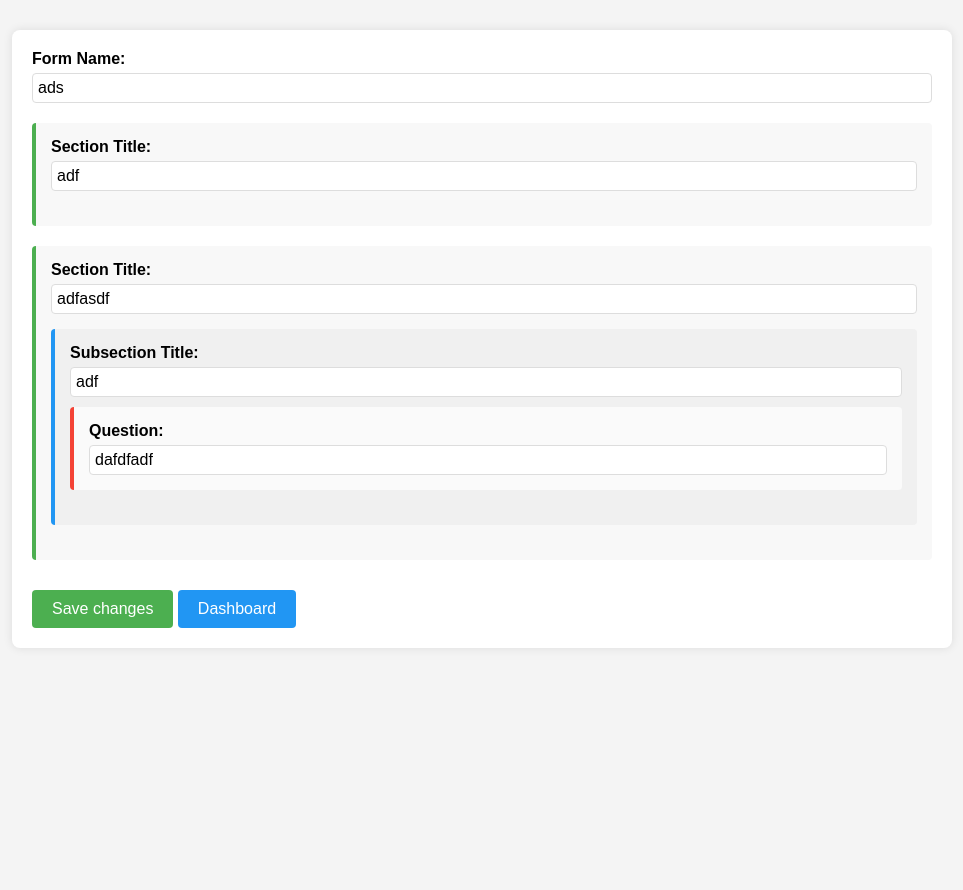
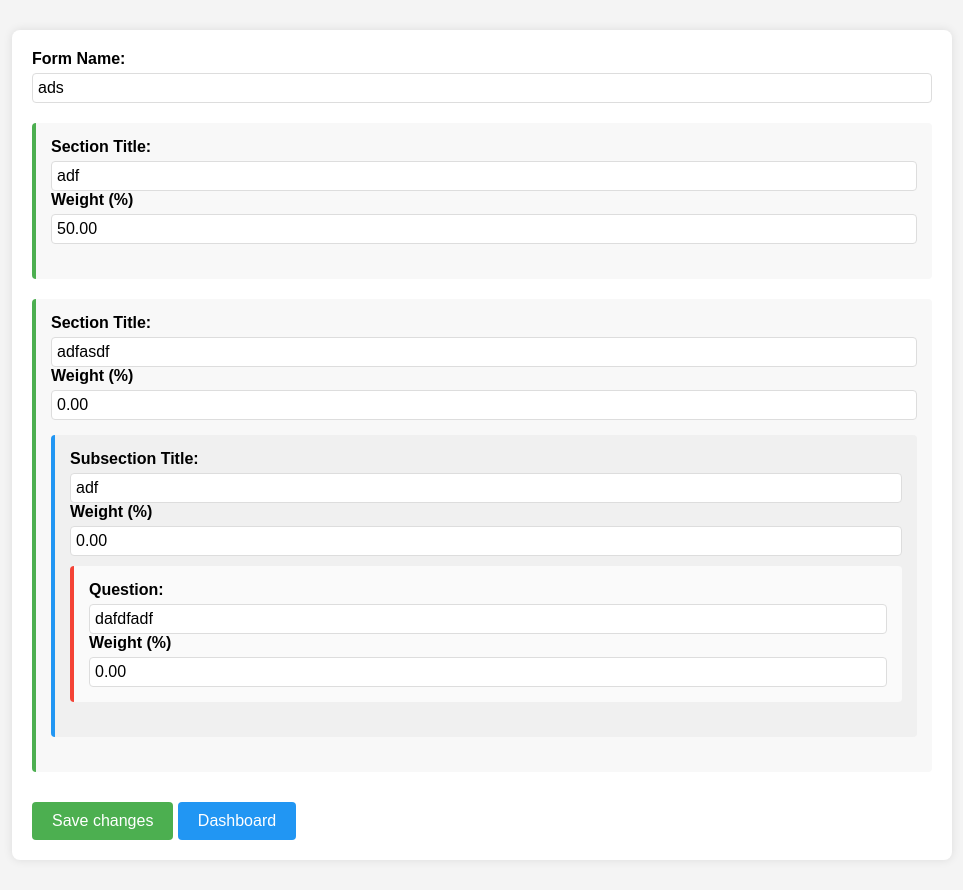
Before and after one commit to smperumalla/POCTOOL, a Django app: page /form_edit/19/ in a window 1280 px wide. Shown: the whole page, without its empty margins (158-1121 px from the left). Before the commit the page ends 628 px from the top, so only its background shows below. Run offline with Django 4.2, Linux system fonts and the light colour scheme; data comes from the database, SQL or seed files in the repository; both versions use the stored data as it was after the commit.

Commit message:
Export Responses + Form to CSV & Weighting Customization
Added new features fixed error logic

```diff
--- a/POCScoring/formproject/formapp/models.py
+++ b/POCScoring/formproject/formapp/models.py
@@ -12,29 +12,38 @@ class Form(models.Model):
     creation_date = models.DateTimeField(auto_now_add=True)
     assigned_employees = models.ManyToManyField(Employee, through='FormAssignment')
     is_draft = models.BooleanField(default=False)  # New field
+    total_score = models.DecimalField(max_digits=5, decimal_places=2, default=0.0)  # New field to store the overall form score
 
 
 class Section(models.Model):
     title = models.CharField(max_length=200)
     form = models.ForeignKey(Form, on_delete=models.CASCADE)
     order = models.IntegerField()  # For ordering the sections
+    weight = models.DecimalField(max_digits=5, decimal_places=2, default=0.0)  # New field to store the weight of the section
+    score = models.DecimalField(max_digits=5, decimal_places=2, default=0.0)  # New field to store the score of the section
+
 
 class Subsection(models.Model):
     title = models.CharField(max_length=200)
     section = models.ForeignKey(Section, on_delete=models.CASCADE)
     order = models.IntegerField()  # For ordering the subsections within a section
+    weight = models.DecimalField(max_digits=5, decimal_places=2, default=0.0)  # New field to store the weight of the subsection
+    score = models.DecimalField(max_digits=5, decimal_places=2, default=0.0)  # New field to store the score of the subsection
 
 
 class Question(models.Model):
     text = models.CharField(max_length=200)
     subsection = models.ForeignKey(Subsection, on_delete=models.CASCADE, null=True)
     order = models.IntegerField()  # For ordering the questions within a subsection
+    weight = models.DecimalField(max_digits=5, decimal_places=2, default=0.0)  # New field to store the weight of the question
+
 
 class Response(models.Model):
     assignment = models.ForeignKey('FormAssignment', on_delete=models.CASCADE)
     question = models.ForeignKey(Question, on_delete=models.CASCADE)
     response = models.TextField()
-    score = models.IntegerField(null=True, blank=True)  # New field to hold the score, allowing null or blank values
+    score = models.IntegerField(null=True, blank=True)  # Field to hold the score, allowing null or blank values
+
 
 class FormAssignment(models.Model):
     form = models.ForeignKey(Form, on_delete=models.CASCADE)
--- a/POCScoring/formproject/formapp/templates/formapp/admin_dashboard.html
+++ b/POCScoring/formproject/formapp/templates/formapp/admin_dashboard.html
@@ -20,6 +20,7 @@
             <a href="{% url 'form_assignment' form.id %}">Assign Form</a>
             <a href="{% url 'form_assignment_list' form.id %}">View Assignments</a>
             <a href="{% url 'delete_form' form.id %}">Delete Form</a>
+            <a href="{% url 'export_form_to_excel' form.id %}">Export Form to Excel</a>
 
 
         </div>
--- a/POCScoring/formproject/formapp/templates/formapp/form_edit.html
+++ b/POCScoring/formproject/formapp/templates/formapp/form_edit.html
@@ -14,17 +14,26 @@
                     <label for="section_{{ section.id }}">Section Title:</label>
                     <input id="section_{{ section.id }}" type="text" name="section_{{ section.id }}" value="{{ section.title }}">
 
+                    <label for="section_weight_{{ section.id }}">Weight (%)</label>
+                    <input id="section_weight_{{ section.id }}" type="number" step="0.01" min="0" max="100" name="section_weight_{{ section.id }}" value="{{ section.weight }}">
+
                     <div class="subsections">
                         {% for subsection in section.subsection_set.all %}
                             <div class="subsection">
                                 <label for="subsection_{{ subsection.id }}">Subsection Title:</label>
                                 <input id="subsection_{{ subsection.id }}" type="text" name="subsection_{{ subsection.id }}" value="{{ subsection.title }}">
 
+                                <label for="subsection_weight_{{ subsection.id }}">Weight (%)</label>
+                                <input id="subsection_weight_{{ subsection.id }}" type="number" step="0.01" min="0" max="100" name="subsection_weight_{{ subsection.id }}" value="{{ subsection.weight }}">
+
                                 <div class="questions">
                                     {% for question in subsection.question_set.all %}
                                         <div class="question">
                                             <label for="question_{{ question.id }}">Question:</label>
                                             <input id="question_{{ question.id }}" type="text" name="question_{{ question.id }}" value="{{ question.text }}">
+
+                                            <label for="question_weight_{{ question.id }}">Weight (%)</label>
+                                            <input id="question_weight_{{ question.id }}" type="number" step="0.01" min="0" max="100" name="question_weight_{{ question.id }}" value="{{ question.weight }}">
                                         </div>
                                     {% endfor %}
                                 </div>
--- a/POCScoring/formproject/formapp/urls.py
+++ b/POCScoring/formproject/formapp/urls.py
@@ -23,4 +23,7 @@ urlpatterns = [
     path('form_edit/<int:form_id>/', views.form_edit, name='form_edit'),
     path('send_email/<int:assignment_id>/', send_email_view, name='send_email'),
     path('employee/delete/<int:employee_id>', views.employee_delete, name='employee_delete'),
+    path('admin_dashboard/export_form/<int:form_id>/', views.export_to_excel, name='export_form_to_excel'),
+
+
 ]
--- a/POCScoring/formproject/formapp/views.py
+++ b/POCScoring/formproject/formapp/views.py
@@ -15,12 +15,75 @@ from django.http import JsonResponse
 from django.urls import reverse
 import pandas as pd
 from openpyxl import load_workbook
+from openpyxl import Workbook
 from django.http import HttpResponseRedirect
 from django.utils.text import slugify
 import os
 from django.contrib import messages
 from django.core.mail import send_mail
+from decimal import Decimal
 
+def export_to_excel(request, form_id):
+    # create a new workbook
+    wb = Workbook()
+    # delete the default sheet created
+    wb.remove(wb.active)
+
+    form = get_object_or_404(Form, id=form_id)
+    forms = [form]
+
+    # populate the workbook
+    for form in forms:
+        # Create a worksheet for each form
+        ws = wb.create_sheet(title=form.title)
+
+        # Fetch all form assignments for the current form
+        assignments = FormAssignment.objects.filter(form=form)
+
+        # Create list to store all employees
+        employees = []
+
+        for assignment in assignments:
+            employees.append(assignment.employee.user.username)
+
+        # Write the employee names as headers in the excel sheet
+        ws.append(['', '', '', ''] + employees)  # leave first 4 cells empty for employee names
+
+        # Now fetch all sections in the form
+        sections = Section.objects.filter(form=form).order_by('order')
+
+        for section in sections:
+            ws.append([section.title])
+
+            # Fetch all subsections in the current section
+            subsections = Subsection.objects.filter(section=section).order_by('order')
+
+            for subsection in subsections:
+                ws.append([f'    {subsection.title}'])  # 4 space indent for subsections
+
+                # Fetch all questions in the current subsection
+                questions = Question.objects.filter(subsection=subsection).order_by('order')
+
+                for question in questions:
+                    row = [f'        {question.text}']  # 8 space indent for questions
+
+                    # Append the responses of each employee to the current question
+                    scores = []
+                    for employee in employees:
+                        try:
+                            response = Response.objects.get(assignment__employee__user__username=employee, question=question)
+                            scores.append(response.score)
+                        except Response.DoesNotExist:
+                            scores.append('')  # Leave empty if no response
+
+                    ws.append(row + [''] * 3 + scores)  # Add empty cells before the scores
+
+    # create a response
+    response = HttpResponse(content_type='application/vnd.openxmlformats-officedocument.spreadsheetml.sheet')
+    response['Content-Disposition'] = f'attachment; filename={form.title}.xlsx'
+    wb.save(response)
+
+    return response
 
 @require_POST
 def employee_delete(request, employee_id):
@@ -541,6 +604,14 @@ def import_form_from_excel(request, form_id=None):
 
 
 
+import logging
+from decimal import Decimal
+from django.shortcuts import get_object_or_404, render
+from django.contrib import messages
+from .models import Form, Section, Subsection, Question
+
+logger = logging.getLogger(__name__)  # get a logger for this module
+
 def form_edit(request, form_id):
     form = get_object_or_404(Form, id=form_id)
 
@@ -549,39 +620,59 @@ def form_edit(request, form_id):
             form.title = request.POST.get('form_name', form.title)
             form.save()
 
-            # update existing sections, subsections, and questions
+            # update existing sections, subsections, questions and weights
             for key, value in request.POST.items():
                 if key.startswith('section_') and not key.startswith('new_section_'):
                     id = key.split('_')[1]
                     section = get_object_or_404(Section, id=id, form=form)
                     section.title = value
+                    weight = Decimal(request.POST.get('section_weight_' + id, section.weight))
+                    logger.info(f'Updating section {id} weight: {weight}')
+                    section.weight = weight
                     section.save()
                 elif key.startswith('subsection_') and not key.startswith('new_subsection_'):
                     id = key.split('_')[1]
                     subsection = get_object_or_404(Subsection, id=id, section__form=form)
                     subsection.title = value
+                    weight = Decimal(request.POST.get('subsection_weight_' + id, subsection.weight))
+                    logger.info(f'Updating subsection {id} weight: {weight}')
+                    subsection.weight = weight
                     subsection.save()
                 elif key.startswith('question_') and not key.startswith('new_question_'):
                     id = key.split('_')[1]
                     question = get_object_or_404(Question, id=id, subsection__section__form=form)
                     question.text = value
+                    weight = Decimal(request.POST.get('question_weight_' + id, question.weight))
+                    logger.info(f'Updating question {id} weight: {weight}')
+                    question.weight = weight
                     question.save()
-
-            # create new sections, subsections, and questions
+            # create new sections, subsections, questions and weights
             for key, value in request.POST.items():
                 if key.startswith('new_section_'):
-                    Section.objects.create(title=value, form=form)
+                    section = Section.objects.create(title=value, form=form)
+                    weight = Decimal(request.POST.get('new_section_weight_' + str(section.id), '0.0'))
+                    logger.info(f'Creating new section {section.id} with weight: {weight}')
+                    section.weight = weight
+                    section.save()
                 elif key.startswith('new_subsection_'):
                     id = key.split('_')[2]
                     section = get_object_or_404(Section, id=id, form=form)
-                    Subsection.objects.create(title=value, section=section)
+                    subsection = Subsection.objects.create(title=value, section=section)
+                    weight = Decimal(request.POST.get('new_subsection_weight_' + str(subsection.id), '0.0'))
+                    logger.info(f'Creating new subsection {subsection.id} with weight: {weight}')
+                    subsection.weight = weight
+                    subsection.save()
                 elif key.startswith('new_question_'):
                     id = key.split('_')[2]
                     subsection = get_object_or_404(Subsection, id=id, section__form=form)
-                    Question.objects.create(text=value, subsection=subsection)
-
+                    question = Question.objects.create(text=value, subsection=subsection)
+                    weight = Decimal(request.POST.get('new_question_weight_' + str(question.id), '0.0'))
+                    logger.info(f'Creating new question {question.id} with weight: {weight}')
+                    question.weight = weight
+                    question.save()
             messages.success(request, 'Form updated successfully')
         except Exception as e:
+            logger.exception('Error updating form')
             messages.error(request, f'Error updating form: {str(e)}')
 
     sections = form.section_set.all()
```
Also changed, not shown: POCScoring/formproject/formproject/settings.py (+21 -0 lines), POCScoring/formproject/db.sqlite3, POCScoring/formproject/formapp/migrations/0013_form_total_score_question_weight_section_score_and_more.py (added), POCScoring/formproject/formapp/migrations/0014_remove_form_total_score_remove_section_score_and_more.py (added), POCScoring/formproject/formapp/migrations/0015_remove_formassignment_total_score_form_total_score_and_more.py (added).
